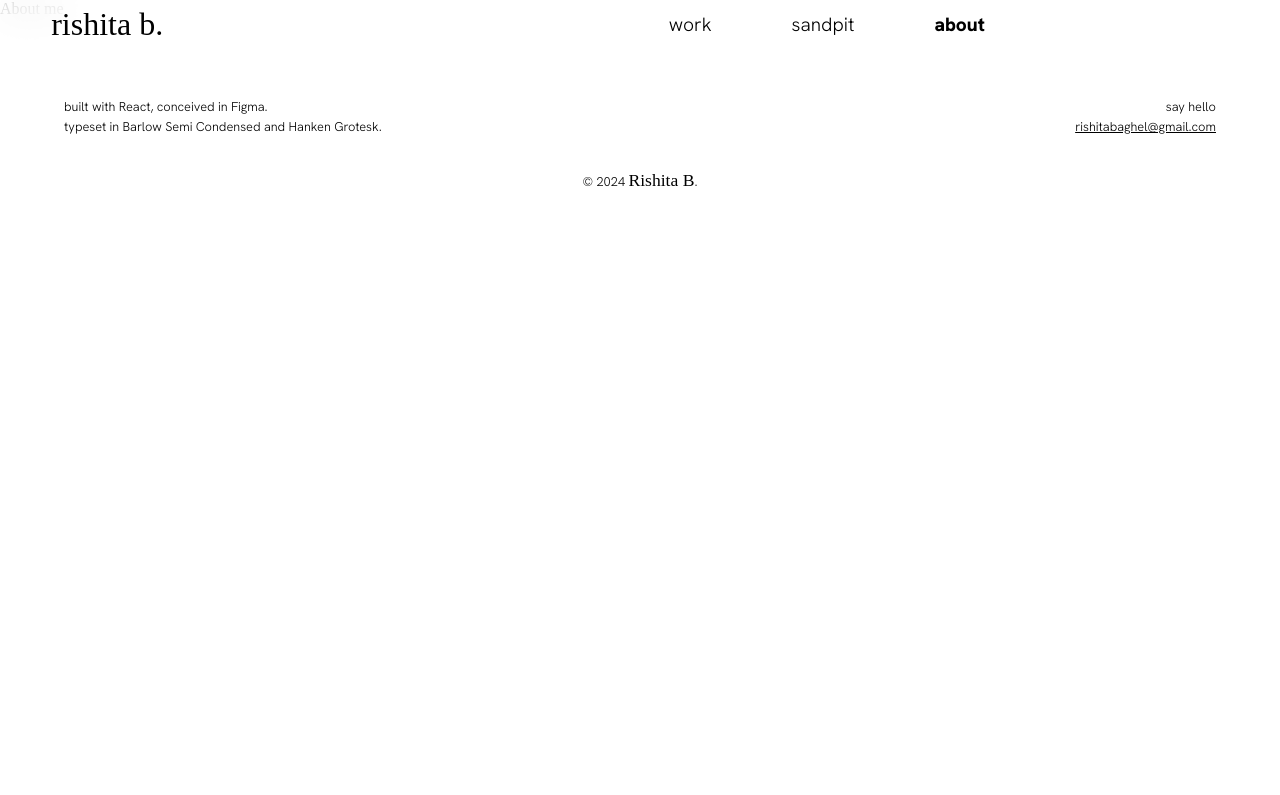
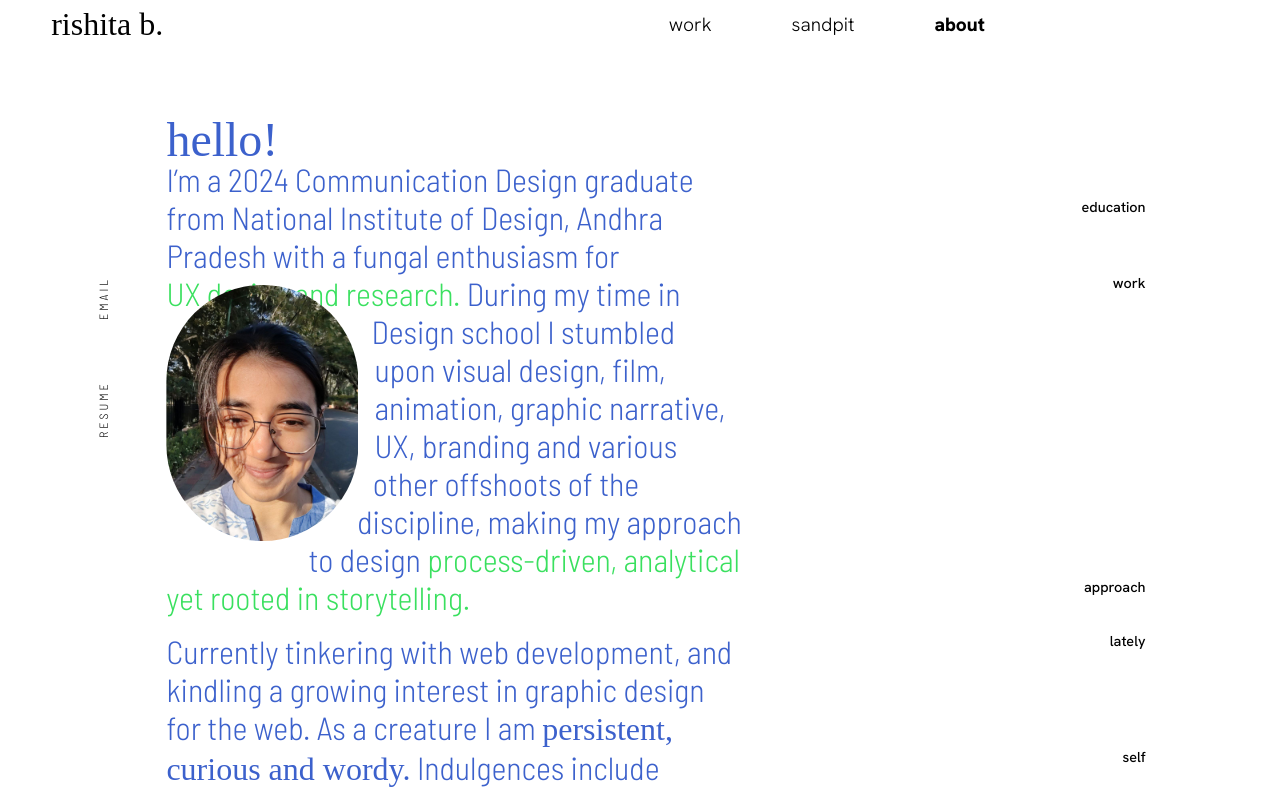
Before and after one commit to Rishita-bug/Portfolio-25, a React (Vite) app: page /about in a window 1280 px wide. Shown: the top 795 px of the page. Built offline with nearby package versions, Linux system fonts and the light colour scheme.

Commit message:
ninth commit

```diff
--- a/package.json
+++ b/package.json
@@ -13,6 +13,7 @@
   "author": "Rishita",
   "license": "MIT",
   "dependencies": {
+    "gsap": "^3.12.7",
     "react": "^18.2.0",
     "react-dom": "^18.2.0",
     "react-router-dom": "^7.1.2",
--- /dev/null
+++ b/src/About.css
@@ -0,0 +1,144 @@
+
+
+.greeting {
+  font-weight: 300;
+  font-size: 3rem;
+  font-family: "Kids";
+  line-height: 2.5rem;
+}
+
+.p-container {
+  position: relative;
+  overflow: visible;
+}
+
+.links-container {
+  font-variant: small-caps;
+  color: black;
+  font-size: 1.1rem;
+  position: sticky;
+  z-index: 100;
+  height: 0;
+  top: 40%;
+  margin-left: -6vw;
+
+}
+
+.rotate-link {
+  display: block;
+  transform: rotate(-90deg);
+  transform-origin: top left;
+  margin-bottom: 6rem;
+  text-decoration: none;
+  color: black;
+  letter-spacing: 3px;
+}
+
+.about-page-container {
+  padding-top: 120px;
+  font-family: var(--header-font);
+  font-size: clamp(1rem, 3vw, 2rem);
+  width: 45%;
+  min-width: 250px;
+  margin-inline: 13vw;
+  font-weight: 300;
+  color: #3C61CC;
+  text-wrap: balance;
+  position: relative;
+  margin-bottom: 20vh;
+}
+
+.para {
+  padding-bottom: 1rem;
+  position: relative;
+}
+
+.para::after {
+  content: "\00A0"; /* Non-breaking space */
+}
+
+
+.img-span{
+  line-height: 0;
+}
+
+.profile-img {
+  position: relative;
+  bottom: 5px;
+  width: 15vw;
+  min-width: 120px;
+  margin-right: 1rem;
+  margin-top: 1rem;
+  float: left;
+  clip-path: inset(0 round 100px);
+  shape-outside: inset(0 round 100px);
+
+}
+
+.work, .approach {
+  color: #3AE05F;
+}
+
+.self {
+  font-family: "Kids";
+}
+
+.education::after {
+  content: "education";
+  font-family: var(--body-font);
+  font-size: 0.9rem;
+  font-weight: 500;
+  position: absolute;
+  color: black;
+  right: -70%;
+}
+
+.work::after {
+  content: "work";
+  font-family: var(--body-font);
+  font-size: 0.9rem;
+  font-weight: 500;
+  position: absolute;
+  color: black;
+  right: -70%;
+}
+
+.approach::after {
+  content: "approach";
+  font-family: var(--body-font);
+  font-size: 0.9rem;
+  font-weight: 500;
+  position: absolute;
+  color: black;
+  right: -70%;
+}
+
+.lately::after {
+  content: "lately";
+  font-family: var(--body-font);
+  font-size: 0.9rem;
+  font-weight: 500;
+  position: absolute;
+  color: black;
+  right: -70%;
+}
+
+.self::after {
+  content: "self";
+  font-family: var(--body-font);
+  font-size: 0.9rem;
+  font-weight: 500;
+  position: absolute;
+  color: black;
+  right: -70%;
+}
+
+.other::after {
+  content: "other";
+  font-family: var(--body-font);
+  font-size: 0.9rem;
+  font-weight: 500;
+  position: absolute;
+  color: black;
+  right: -70%;
+}
--- a/src/About.jsx
+++ b/src/About.jsx
@@ -1,8 +1,38 @@
 import React from 'react'
+import {useRef, useState, useEffect} from 'react'
+import './About.css'
+import ProfileImg from './profile-img.jpg'
 
 function AboutPage() {
+
   return(
-    <p>About me</p>
+    <div className="about-page-container">
+      <h2 className="greeting">hello!</h2>
+
+      <div className="p-container">
+        <div className="links-container">
+          <a className= "rotate-link" href="#">email</a>
+          <a className= "rotate-link" href="#">resume</a>
+        </div>
+        <p className="para">
+        I’m a 2024 Communication Design graduate from
+        <span className = "education"> National Institute </span>
+        of Design, Andhra Pradesh with a fungal enthusiasm for
+        <span className="work"> UX&nbsp;design and research. </span>
+        <span className="img-span">
+          <img
+            className="profile-img"
+            src= {ProfileImg}
+          />
+        </span>
+          During my time in Design school I stumbled upon visual design, film, animation, graphic narrative, UX, branding and various other offshoots of the discipline, making my approach to design <span className="approach">process-driven, analytical yet rooted&nbsp;in&nbsp;storytelling.</span>
+        </p>
+
+        <p className="para">
+        Currently tinkering with <span className="lately">web development, </span> and kindling a growing interest in graphic design for the web. As a creature I am <span className="self">persistent, curious and wordy.</span> Indulgences include <span className="other">cortados, plein air scribbling, amateur poetry writing and watercolour painting </span> (sometimes concurrently).
+        </p>
+      </div>
+    </div>
   )
 }
 
--- a/src/Footer.css
+++ b/src/Footer.css
@@ -12,15 +12,17 @@
   padding-left: 1.1rem;
   padding-right: 1.1rem;
   padding-bottom: 1rem;
+  padding-top: 1.2rem;
   display: grid;
   column-gap: 1rem;
-  row-gap: 0.2rem;
+  row-gap: 0.5rem;
   grid-template-columns: 40% 1fr;
   grid-template-areas:
     "credits email"
     "typeface email"
     "copyright copyright"
- ;
+  ;
+  background-color: rgb(104, 104, 147);
 }
 
 .credits-line {
@@ -47,9 +49,13 @@
  margin-inline: auto;
  justify-items: center;
  align-content: center;
- padding-top: 1rem;
  grid-area: copyright;
+ font-style: italic;
 }
+
+.rishita-b {
+  font-style: normal;
+ }
 
 @media screen and (min-width: 630px) {
 
@@ -60,7 +66,7 @@
 
   .footer-container {
     font-size: 0.8rem;
-    padding: 10vh 5vw;
+    padding: 2.1rem 5vw;
     padding-bottom: 1rem;
     display: grid;
     grid-template-columns: auto;
@@ -70,6 +76,9 @@
      "typeface email"
      "copyright copyright"
     ;
+    margin-top: 6rem;
+    position: relative;
+    bottom: 0;
    }
 
    .credits-line {
@@ -84,6 +93,8 @@
     display: block;
     grid-area: say-hello;
     justify-self: end;
+    position: relative;
+    top: 8px;
    }
 
    .email {
@@ -97,6 +108,7 @@
     justify-items: center;
     align-content: center;
     grid-area: copyright;
-    padding-top: 2rem;
+    padding-top: 1.2rem;
    }
+
 }
--- a/src/Footer.jsx
+++ b/src/Footer.jsx
@@ -6,7 +6,7 @@ function Footer () {
   <div className = "footer-container">
     <p className="credits-line">built with React, conceived in Figma.</p>
     <p className="publishers'imprint">typeset in Barlow Semi Condensed and Hanken Grotesk.</p>
-    <p className="say-hello">say hello</p>
+    <p className="say-hello">say hello at</p>
     <a href="mailto: rishitabaghel@gmail.com" className="email">rishitabaghel@gmail.com</a>
     <div className="copyright-notice">© 2024 <span className="rishita-b"> Rishita B</span>.</div>
   </div>
--- a/src/HomePage.css
+++ b/src/HomePage.css
@@ -195,7 +195,6 @@ hr {
   .work-section-container {
     padding-left: 4vw;
     overflow: visible;
-    border: 2px solid red;
   }
 
   .project-grid {
@@ -259,6 +258,7 @@ hr {
     align-items: flex-start;
     height: 0;
     z-index: 999;
+    width: max-content;
   }
 
   .project-title {
```
Also changed, not shown: src/profile-img.jpg (added), 1 other file (tests, documents, lock files or other folders).
